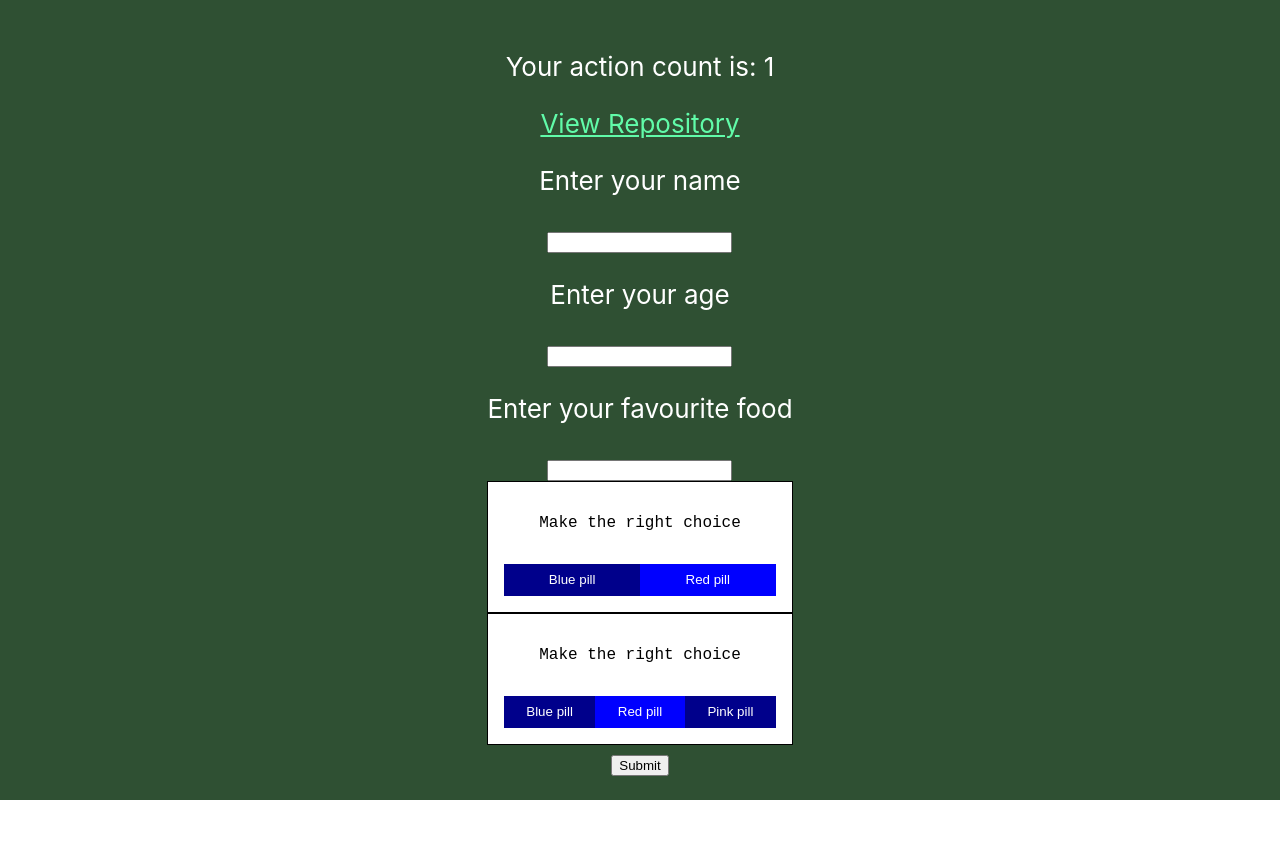
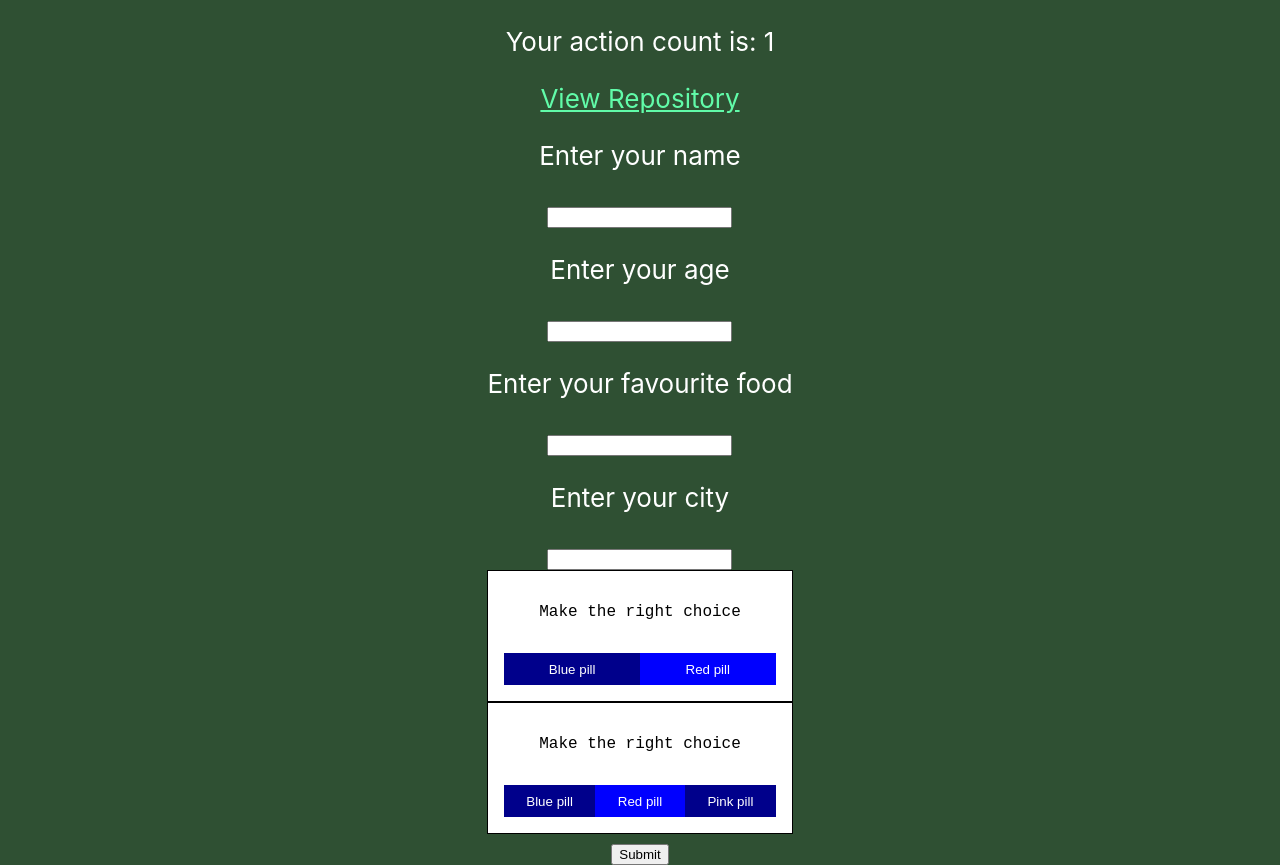
Before and after one commit to dstrekelj/algebra-example-react-app, a React (Create React App) app: page / in a window 1280 px wide. Before the commit the page ends 800 px from the top, so only its background shows below. Built offline with nearby package versions, Linux system fonts and the light colour scheme.

Commit message:
Add question configuration object

```diff
--- a/src/components/Quiz.jsx
+++ b/src/components/Quiz.jsx
@@ -3,7 +3,24 @@ import { ABCQuestion } from "./ABCQuestion";
 import { ABQuestion } from "./ABQuestion";
 import { FreeInputQuestion } from "./FreeInputQuestion";
 
-const questions = ["Enter your name", "Enter your age", "Enter your favourite food"];
+const questions = [
+  {
+    text: "Enter your name",
+    id: "name",
+  },
+  {
+    text: "Enter your age",
+    id: "age",
+  },
+  {
+    text: "Enter your favourite food",
+    id: "food",
+  },
+  {
+    text: "Enter your city",
+    id: "city",
+  },
+];
 
 export function Quiz(props) {
   const [state, setState] = useState({});
@@ -23,12 +40,12 @@ export function Quiz(props) {
     props.onSubmit(state, props.id);
   };
 
-  const questionsMap = questions.map((question, index) => {
+  const questionsMap = questions.map((question) => {
     return (
       <FreeInputQuestion
-        key={index}
-        id={`freeInputQuestion${index}`}
-        text={question}
+        key={question.id}
+        id={question.id}
+        text={question.text}
         onKeyUp={handleAnswer}
       />
     );
```
